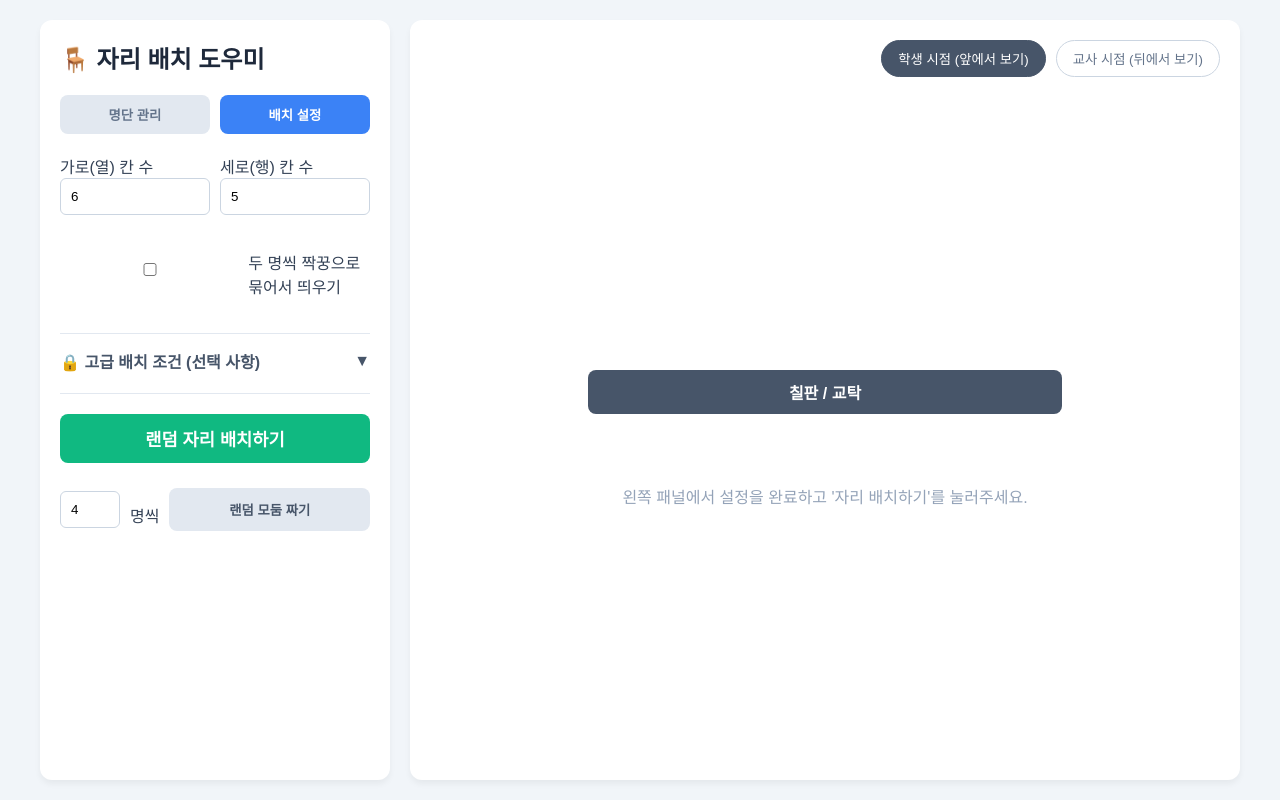
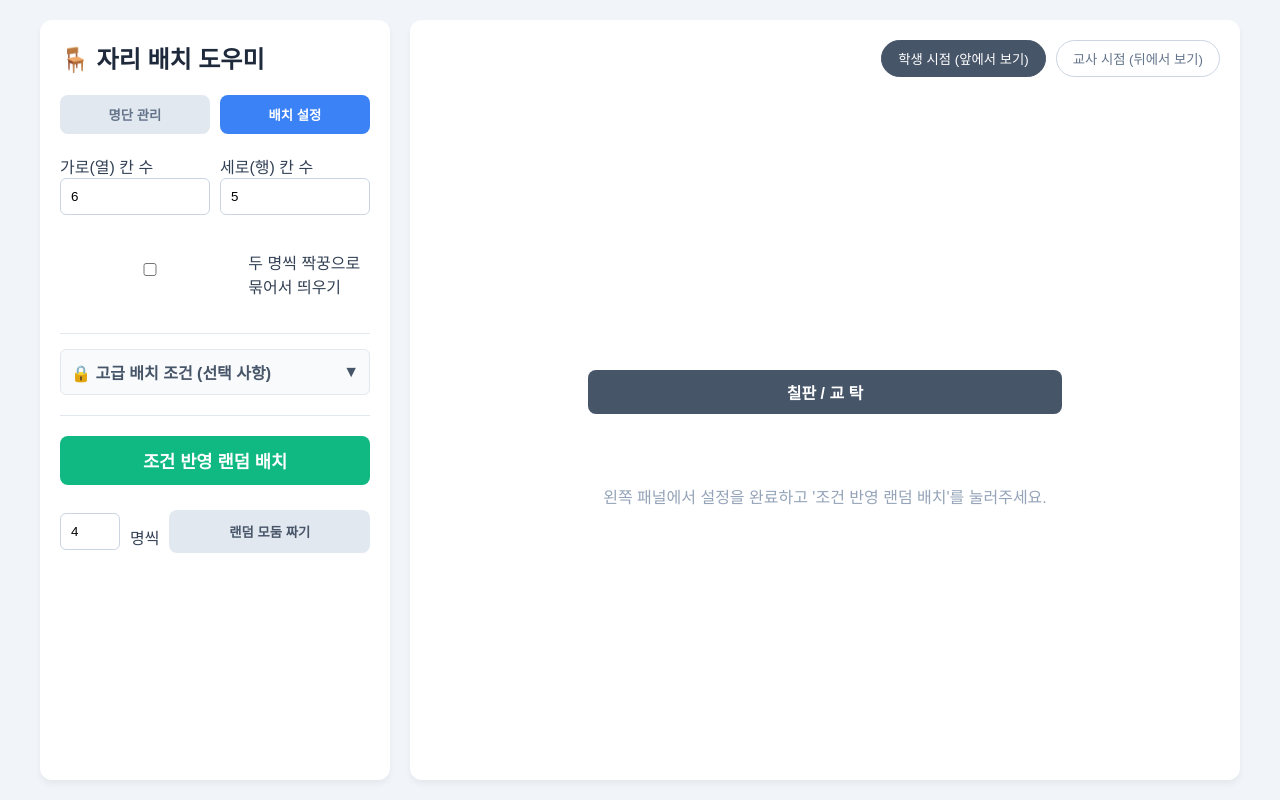
Before and after one commit to RayaSori/Seatmaker, a plain HTML site: page index.html in a window 1280 px wide. Both pictures are taken after a click on the button "배치 설정". Drawn offline with Linux system fonts and the light colour scheme.

Commit message:
Update index.html

```diff
--- a/index.html
+++ b/index.html
@@ -42,19 +42,19 @@
                 </div>
 
                 <div class="advanced-section" style="margin-top: 20px; border-top: 1px solid #e2e8f0; padding-top: 15px;">
-                    <h3 onclick="toggleAdvanced()" style="cursor: pointer; color: #475569; display: flex; align-items: center; justify-content: space-between; margin-bottom: 0; font-size: 1rem;">
+                    <h3 onclick="toggleAdvanced()" style="cursor: pointer; color: #475569; display: flex; align-items: center; justify-content: space-between; margin-bottom: 0; font-size: 1rem; padding: 10px; background-color: #f8fafc; border-radius: 6px; border: 1px solid #e2e8f0;">
                         <span>🔒 고급 배치 조건 (선택 사항)</span>
                         <span id="advancedIcon">▼</span>
                     </h3>
 
                     <div id="advancedContent" style="display: none; margin-top: 15px; font-size: 0.9rem;">
-                        <p style="margin-bottom: 5px;">📍 고정석 지정 (이름,행,열)</p>
+                        <p style="margin-bottom: 5px;">📍 고정석 지정 (형식: 이름,행,열)</p>
                         <textarea id="fixedSeatsInput" placeholder="예) 홍길동,1,2&#10;빈 자리,6,6" rows="2" style="width: 100%; margin-bottom: 10px;"></textarea>
 
-                        <p style="margin-bottom: 5px;">❌ 거리두기 (서로 인접 금지)</p>
+                        <p style="margin-bottom: 5px;">❌ 거리두기 학생 (서로 인접 금지)</p>
                         <textarea id="separateInput" placeholder="예) 김철수,박민지" rows="2" style="width: 100%; margin-bottom: 10px;"></textarea>
 
-                        <p style="margin-bottom: 5px;">🤝 무조건 짝꿍 (바로 옆/앞뒤)</p>
+                        <p style="margin-bottom: 5px;">🤝 무조건 짝꿍 (바로 옆/앞뒤 배치)</p>
                         <textarea id="pairInput" placeholder="예) 정명훈,오지민" rows="2" style="width: 100%; margin-bottom: 10px;"></textarea>
                     </div>
                 </div>
@@ -62,7 +62,7 @@
                 <hr style="border: 0; border-top: 1px solid #e2e8f0; margin: 20px 0;">
 
                 <div class="action-buttons">
-                    <button class="action-btn primary" onclick="generateSeating()">랜덤 자리 배치하기</button>
+                    <button class="action-btn primary" onclick="generateSeating()">조건 반영 랜덤 배치</button>
 
                     <div style="display: flex; gap: 10px; margin-top: 15px; align-items: center;">
                         <input type="number" id="groupSize" value="4" min="2" max="8" style="width: 60px;">
@@ -80,13 +80,13 @@
             </div>
 
             <div class="classroom">
-                <div id="podiumTop" class="podium">칠판 / 교탁</div>
+                <div id="podiumTop" class="podium">칠판 / 교 탁</div>
                 <div id="resultArea">
                     <div style="color: #94a3b8; text-align: center; margin-top: 50px;">
-                        왼쪽 패널에서 설정을 완료하고 '자리 배치하기'를 눌러주세요.
+                        왼쪽 패널에서 설정을 완료하고 '조건 반영 랜덤 배치'를 눌러주세요.
                     </div>
                 </div>
-                <div id="podiumBottom" class="podium hidden">칠판 / 교탁</div>
+                <div id="podiumBottom" class="podium hidden">칠판 / 교 탁</div>
             </div>
         </div>
     </div>
```
